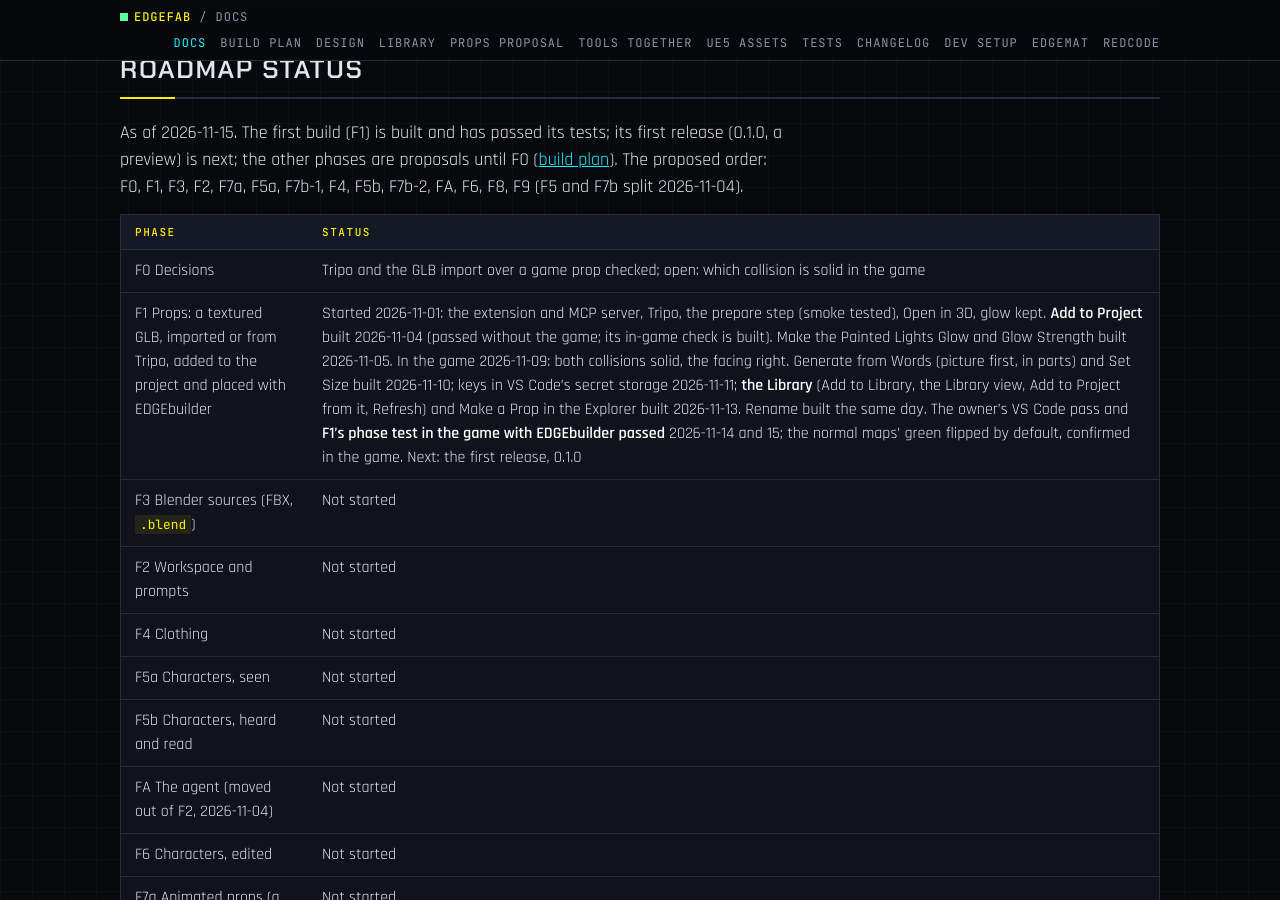
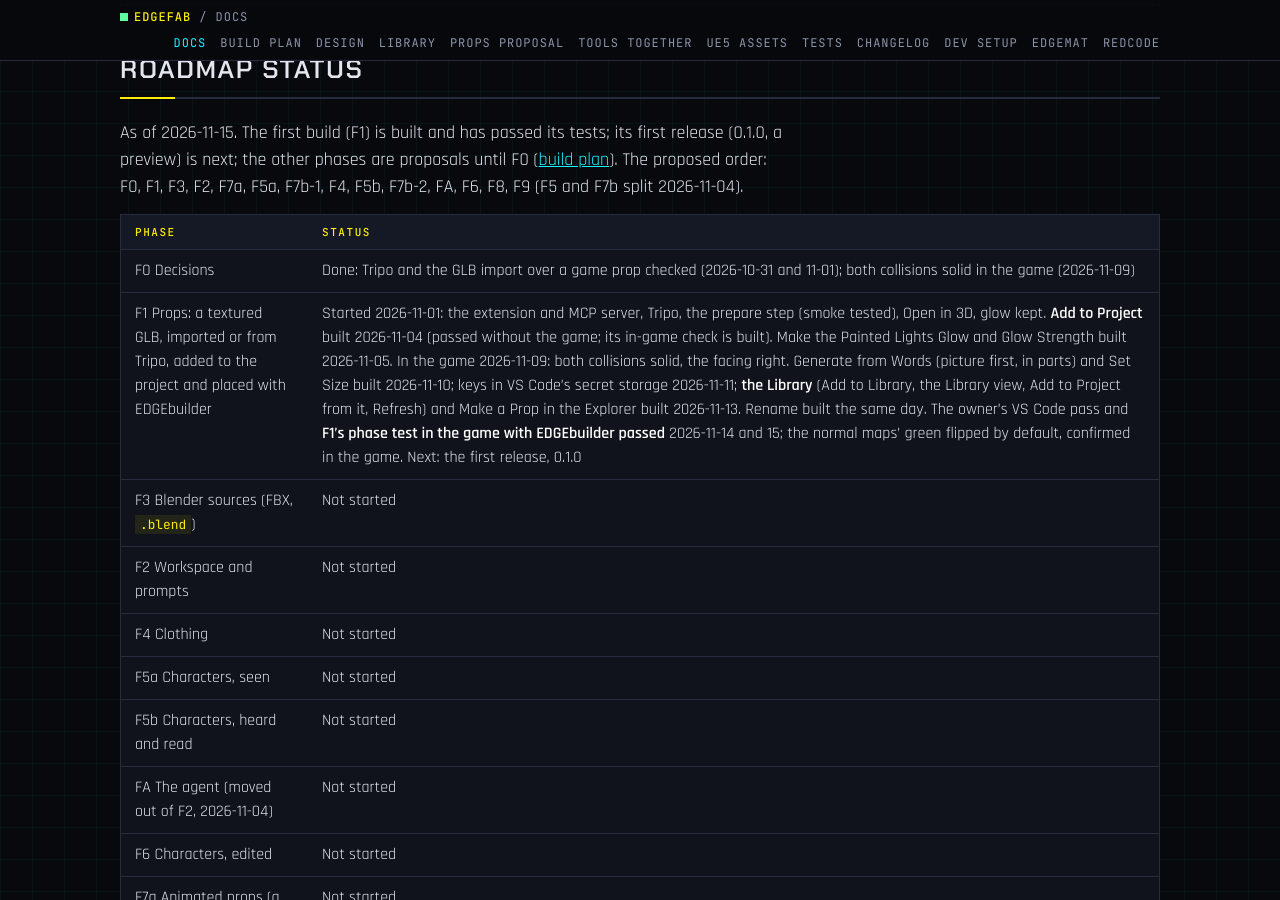
Before and after one commit to Edgemodders/EDGEfab, a Jekyll site: the page built from docs/index.md, in a window 1280 px wide and 900 px high, scrolled down 1061 px. Built offline with Jekyll 4.4.1, drawn with Linux system fonts in a browser that asks for light colours; our own code applies the rules of GitHub Pages for plain Markdown files.

Commit message:
Roadmap: F0 done (the collision check settled in the game 2026-11-09)
Co-Authored-By: Claude Opus 5.5 <noreply@anthropic.com>

```diff
--- a/docs/index.md
+++ b/docs/index.md
@@ -22,7 +22,7 @@ As of 2026-11-15. The first build (F1) is built and has passed its tests; its fi
 
 | Phase | Status |
 |---|---|
-| F0 Decisions | Tripo and the GLB import over a game prop checked; open: which collision is solid in the game |
+| F0 Decisions | Done: Tripo and the GLB import over a game prop checked (2026-10-31 and 11-01); both collisions solid in the game (2026-11-09) |
 | F1 Props: a textured GLB, imported or from Tripo, added to the project and placed with EDGEbuilder | Started 2026-11-01: the extension and MCP server, Tripo, the prepare step (smoke tested), Open in 3D, glow kept. **Add to Project** built 2026-11-04 (passed without the game; its in-game check is built). Make the Painted Lights Glow and Glow Strength built 2026-11-05. In the game 2026-11-09: both collisions solid, the facing right. Generate from Words (picture first, in parts) and Set Size built 2026-11-10; keys in VS Code's secret storage 2026-11-11; **the Library** (Add to Library, the Library view, Add to Project from it, Refresh) and Make a Prop in the Explorer built 2026-11-13. Rename built the same day. The owner's VS Code pass and **F1's phase test in the game with EDGEbuilder passed** 2026-11-14 and 15; the normal maps' green flipped by default, confirmed in the game. Next: the first release, 0.1.0 |
 | F3 Blender sources (FBX, `.blend`) | Not started |
 | F2 Workspace and prompts | Not started |
```
